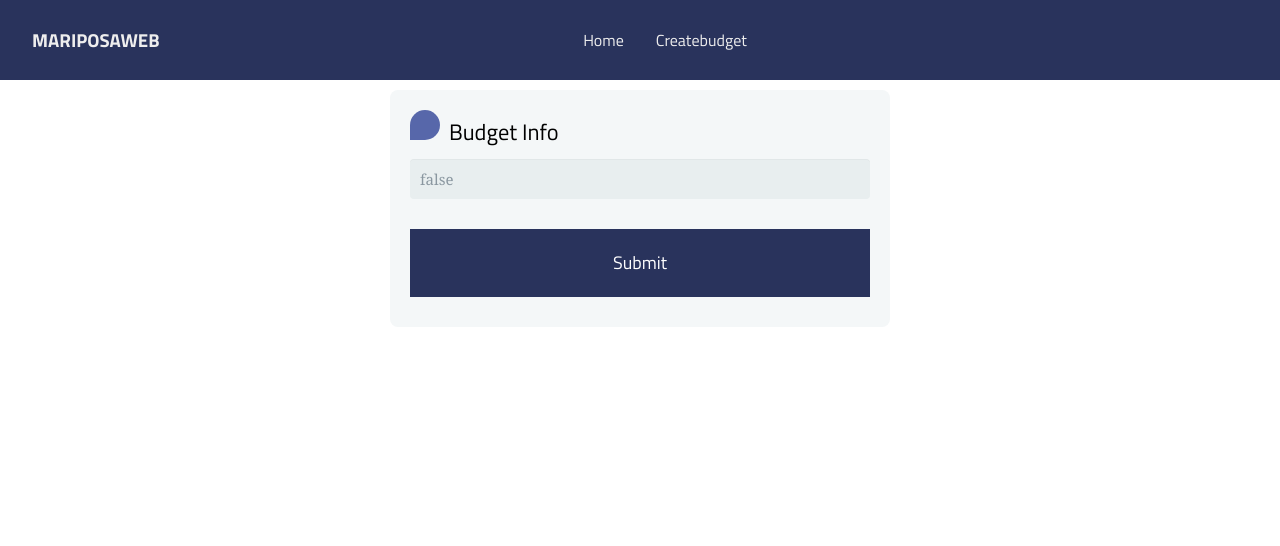
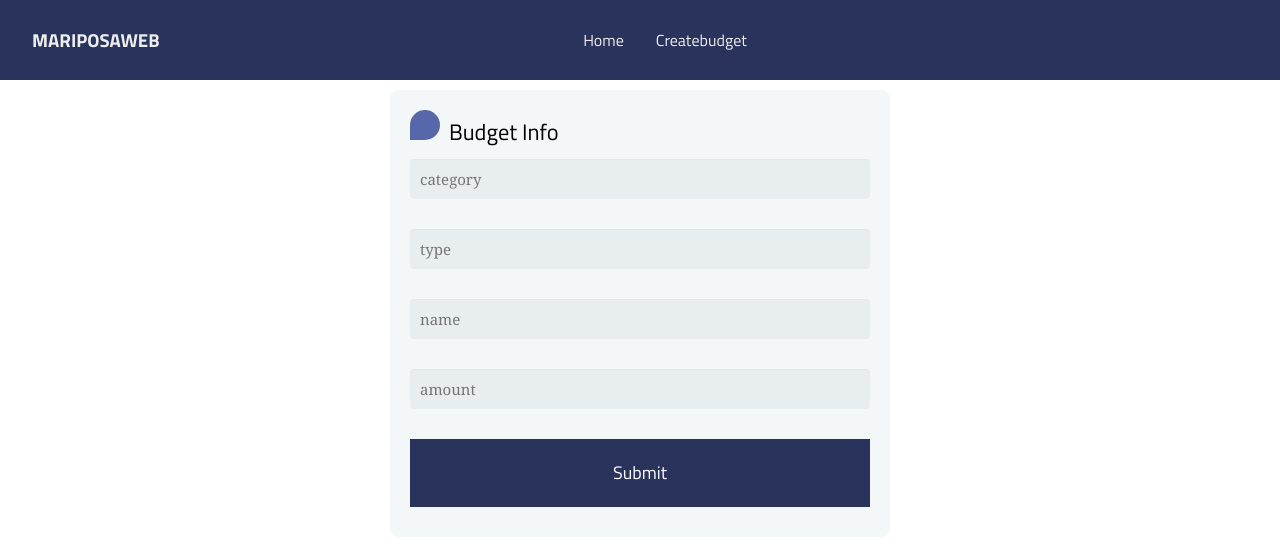
Before and after one commit to DanSimonson/budget, a React (Create React App) app in the folder frontend/: page /updatebudget/1 in a window 1280 px wide. Shown: the top 546 px of the page. Built offline with nearby package versions, Linux system fonts and the light colour scheme; no server answers.

Commit message:
trying to use parent/child components to load and update state

```diff
--- a/frontend/src/features/api/apiSlice.js
+++ b/frontend/src/features/api/apiSlice.js
@@ -7,6 +7,7 @@ export const apiSlice = createApi({
   endpoints: (builder) => ({
     getTransactions: builder.query({
       query: () => "/api/transactions",
+      providesTags: ["Transaction"],
     }),
     getTransaction: builder.query({
       query: (transactionid) => ({
--- a/frontend/src/pages/updateBudget/UpdateBudget.js
+++ b/frontend/src/pages/updateBudget/UpdateBudget.js
@@ -2,73 +2,100 @@ import React, { useRef, useState, useEffect } from "react";
 import {
   useGetTransactionsQuery,
   useGetTransactionQuery,
+  useUpdateTransactionMutation,
 } from "../../features/api/apiSlice";
 import { useParams } from "react-router-dom";
 import UpdateBudgetcss from "./UpdateBudget.module.css";
 
 function Update() {
   const myRef = useRef();
-  const [value, setValue] = useState([]);
+  const [value, setValue] = useState([
+    {
+      id: "",
+      category: "",
+      type: "",
+      name: "",
+      amount: 0,
+    },
+  ]);
   const { budgetid } = useParams();
-  const { data } = useGetTransactionQuery(budgetid);
-  console.log("value: ", value);
-  if (typeof value != "undefined") {
-    if (value.length != 0) {
-      console.log("value: ", value);
-    }
-  }
+  const {
+    data: transaction,
+    isSuccess,
+    isError,
+    isLoading,
+    isFetching,
+  } = useGetTransactionQuery(budgetid);
+  const { data } = useUpdateTransactionMutation;
+  //console.log("transaction: ", transaction);
+  // if (typeof value != "undefined") {
+  //   if (value.length != 0) {
+  //     console.log("value: ", value);
+  //   }
+  // }
 
-  useEffect(() => {
-    fetchData();
-  }, [value, setValue]);
+  // useEffect(() => {
+  //   fetchData();
+  // }, [value, setValue]);
 
-  const fetchData = () => {
-    setValue(data);
-  };
+  // const fetchData = () => {
+  //   setValue(data);
+  // };
 
   const handleSubmit = (e) => {
     e.preventDefault();
+    console.log("transaction: ", transaction);
+    console.log("submitted!");
+    console.log("handlesubmit value: ", value);
+    //const [updateTodo] = useUpdateTodoMutation()
+    //onChange={() => updateTodo({ ...todo, completed: !todo.completed })}
   };
   const handleChange = (e) => {
-    //e.preventDefault();
-    console.log("e.target.value: ", e.target.value);
-
     setValue({
       ...value,
       [e.target.name]: e.target.value,
-      // type: myData.type,
-      // amount: myData.amount,
-      // category: myData.category,
+      [e.target.name]: e.target.value,
+      [e.target.name]: e.target.value,
+      [e.target.name]: e.target.value,
     });
   };
 
   return (
     <>
       <div className={UpdateBudgetcss.formStyle}>
-        <form>
+        <form onSubmit={handleSubmit}>
           <fieldset>
             <legend>
               <span className={UpdateBudgetcss.number}></span> Budget Info
             </legend>
-
-            <input
-              type="text"
-              name="type"
-              value={typeof value != "undefined" && value.type}
-              onChange={handleChange}
-            />
-            {/* <input
-              type="number"
-              name="amount"
-              value={value.amount}
-              // onChange={handleChange}
-            />
             <input
               type="text"
               name="category"
               value={value.category}
-              // onChange={handleChange}
-            />   */}
+              onChange={handleChange}
+              placeholder="category"
+            />
+            <input
+              type="text"
+              name="type"
+              value={value.type}
+              onChange={handleChange}
+              placeholder="type"
+            />
+            <input
+              type="text"
+              name="name"
+              value={value.name}
+              onChange={handleChange}
+              placeholder="name"
+            />
+            <input
+              type="number"
+              name="amount"
+              value={value.amount}
+              onChange={handleChange}
+              placeholder="amount"
+            />
             <input type="submit" />
           </fieldset>
         </form>
```
